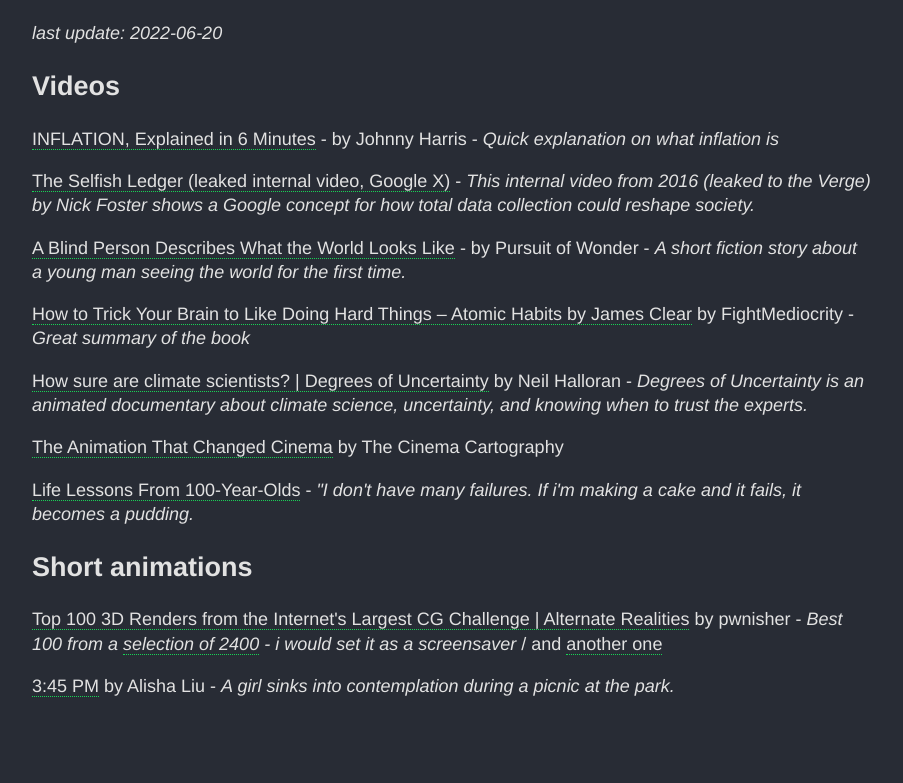
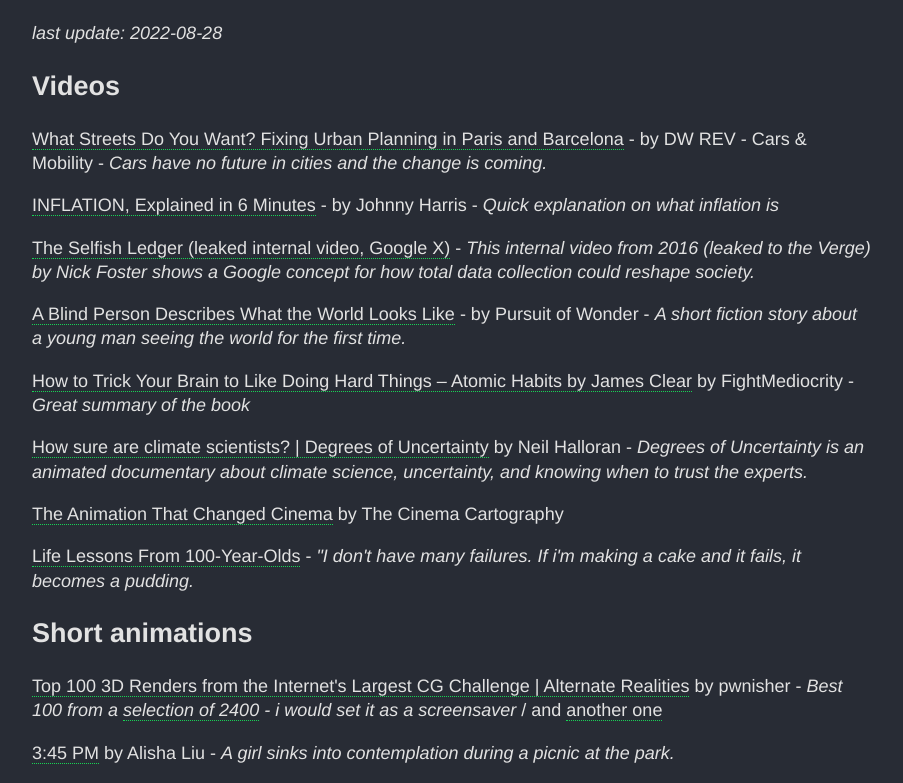
Before and after one commit to haidook/haidook.dev, a plain HTML site: page nice.html in a window 1280 px wide. Shown: the part 138-921 px from the top of the page, without its empty margins (188-1091 px from the left). Before the commit the page ends 854 px from the top, so only its background shows below. Drawn offline with Linux system fonts and the light colour scheme.

Commit message:
new nice video

```diff
--- a/nice.html
+++ b/nice.html
@@ -20,9 +20,13 @@
 	<!-- ^ Everywhere ^ -->
 
 	<h1>Nice things to enjoy</h1>
-	<em>last update: 2022-06-20</em>
+	<em>last update: 2022-08-28</em>
 
 	<h2>Videos</h2>
+	<p><a href="https://www.youtube.com/watch?v=RYuGWOjm26E" target="_blank"
+			title="What Streets Do You Want? Fixing Urban Planning in Paris and Barcelona on youtube">What Streets Do You Want? Fixing Urban Planning in Paris and Barcelona</a> - by DW REV - Cars & Mobility -
+		<em>Cars have no future in cities and the change is coming.</em>
+	</p>
 	<p><a href="https://www.youtube.com/watch?v=zIbNJCSCEjk" target="_blank"
 			title="INFLATION, Explained in 6 Minutes on youtube">INFLATION, Explained in 6 Minutes</a> - by Johnny Harris -
 		<em>Quick explanation on what inflation is</em>
```
